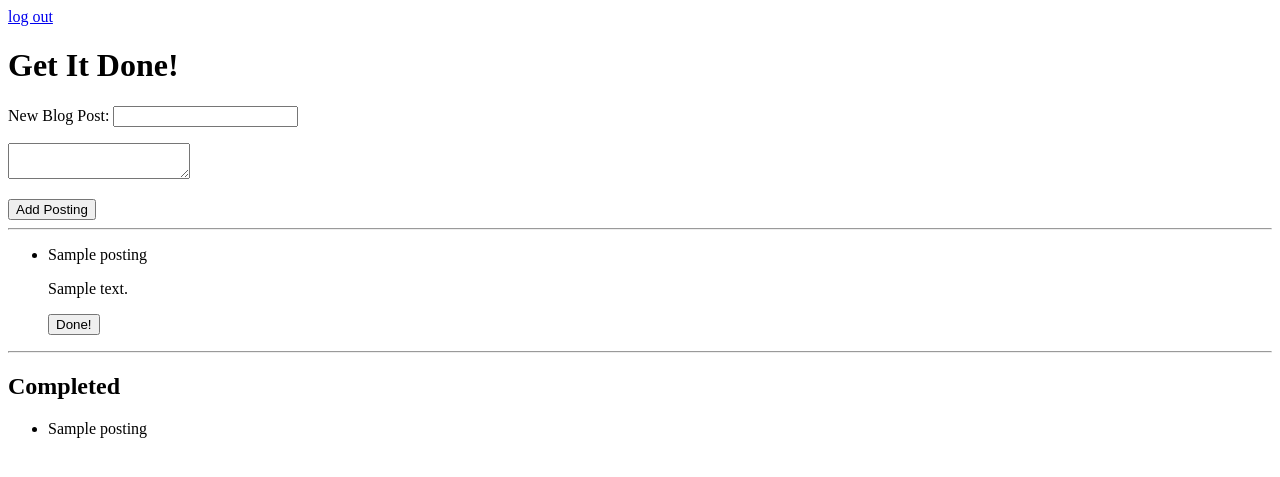
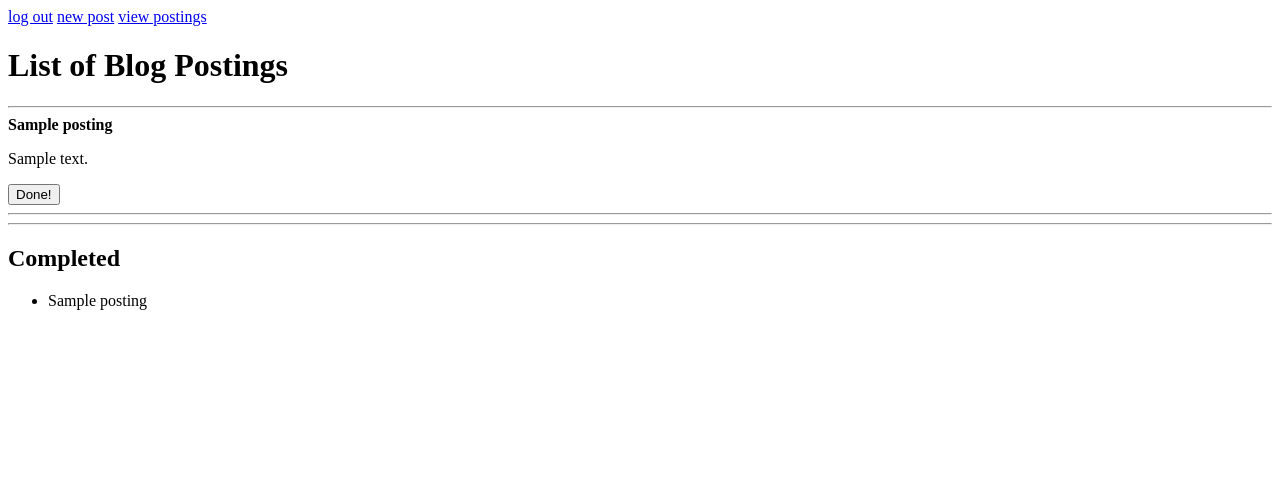
Before and after one commit to acardelle/build-a-blog, a Python web app: template templates/blog.html in a window 1280 px wide. Shown: the top 477 px of the page. Run offline with Jinja, Linux system fonts and the light colour scheme; the template is opened without the code that fills it: most values are stand-ins (such as "Sample title", 1, 10 or a date in 2020).

Commit message:
Finished broken blank blog post code

```diff
--- a/templates/base.html
+++ b/templates/base.html
@@ -12,6 +12,8 @@
 
     <div>
         <a href='/logout'>log out</a>
+        <a href='/newpost'>new post</a>
+        <a href='/'>view postings</a>
     </div>
 
    {% with messages = get_flashed_messages(with_categories=True) %}
--- a/templates/blog.html
+++ b/templates/blog.html
@@ -1,32 +1,24 @@
 {% extends "base.html" %}
 
 {% block content %}
-    <h1>Get It Done!</h1>
-    <form method='post'>
-        <label>
-            New Blog Post:
-            <input type="text" name="posting_title" />
-        </label>
-        <p><textarea name="posting_text"/> </textarea></p>
-        <input type="submit" value='Add Posting' />
-    </form>
+    <h1>List of Blog Postings</h1>
+
 
     <hr />
 
     {% if postings|length == 0 %}
     <p>No postings yet</p>
     {% else %}
-
-    <ul>
-        {% for posting in postings %}
-        <li>{{posting.title}}
-            <p>{{posting.body_text}}</p>
+    {% for posting in postings %}
+    <b>{{posting.title}}</b>
+    <p>{{posting.body_text}}</p>
 
         </li>
             <form method='post' action="/delete-task" style="display:inline-block;">
                <!-- <input type="hidden" name="task-id" value=/> -->
                 <input type="submit" value='Done!' />
             </form>
+            <hr />
         {% endfor %}
     </ul>
 
```
Also changed, not shown: main.py (+17 -7 lines), templates/newpost.html (+5 -4 lines).
